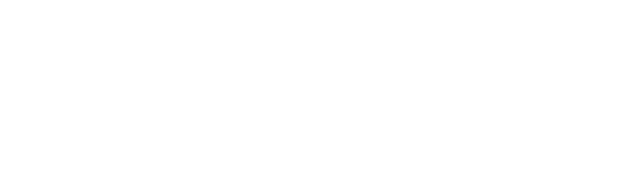
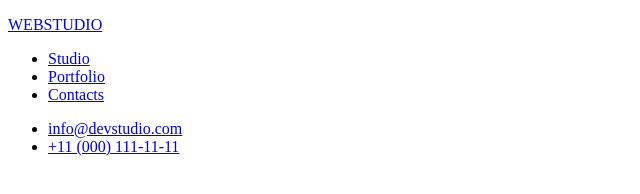
Before and after one commit to MrBen18/goit-markup-hw-01, a plain HTML site: page index.html in a window 1280 px wide. Shown: the whole page, without its empty margins (0-640 px from the left). Drawn offline with Linux system fonts and the light colour scheme.

Commit message:
header progress
link to header text

```diff
--- a/index.html
+++ b/index.html
@@ -6,6 +6,19 @@
     <title>Document</title>
 </head>
 <body>
-
+    <p>
+        <a href="webstudio.com">WEBSTUDIO</a>
+    </p>
+    <nav>
+        <ul>
+            <li><a href="Studio">Studio</a></li>
+            <li><a href="Portfolio">Portfolio</a></li>
+            <li><a href="Contacts">Contacts</a></li>
+        </ul>
+        <ul>
+            <li><a href="mailto:info@devstudio.com">info@devstudio.com</a></li>
+            <li><a href="tel:+110001111111">+11 (000) 111-11-11</a></li>
+        </ul>
+    </nav>
 </body>
 </html>
```
